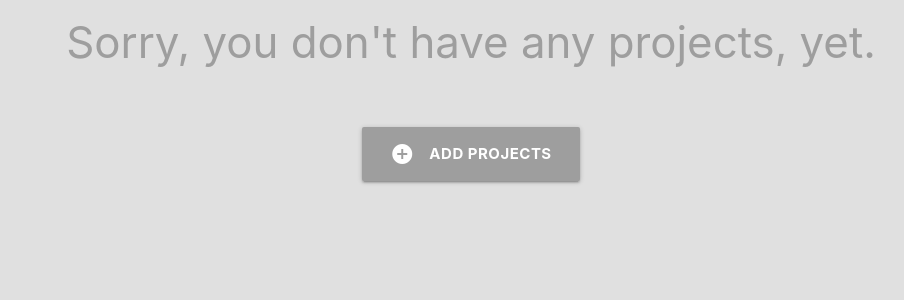
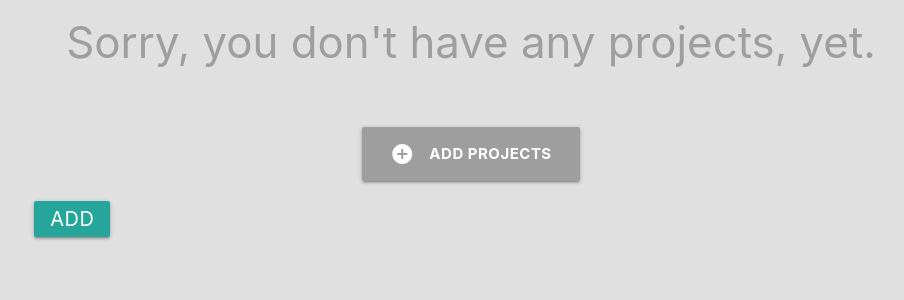
Before and after one commit to Razvi595/BudgetProject, a Django app: page / in a window 1280 px wide. Shown: the part 159-459 px from the top of the page, without its empty margins (169-1073 px from the left). Run offline with Django 4.2, Linux system fonts and the light colour scheme; data that the repository does not hold is empty.

Commit message:
Adaugare buton add

```diff
--- a/budgetproject/budget/templates/budget/project-list.html
+++ b/budgetproject/budget/templates/budget/project-list.html
@@ -27,5 +27,12 @@
 
 
 </div>
+<div class ="container">
+<div class="row">
+<div class="col s4">
+  <a href="{% url 'add' %}" class="btn" style="font-size: 20px">add</a>
+</div>
+</div>
+</div>
 
 {% endblock %}
```
